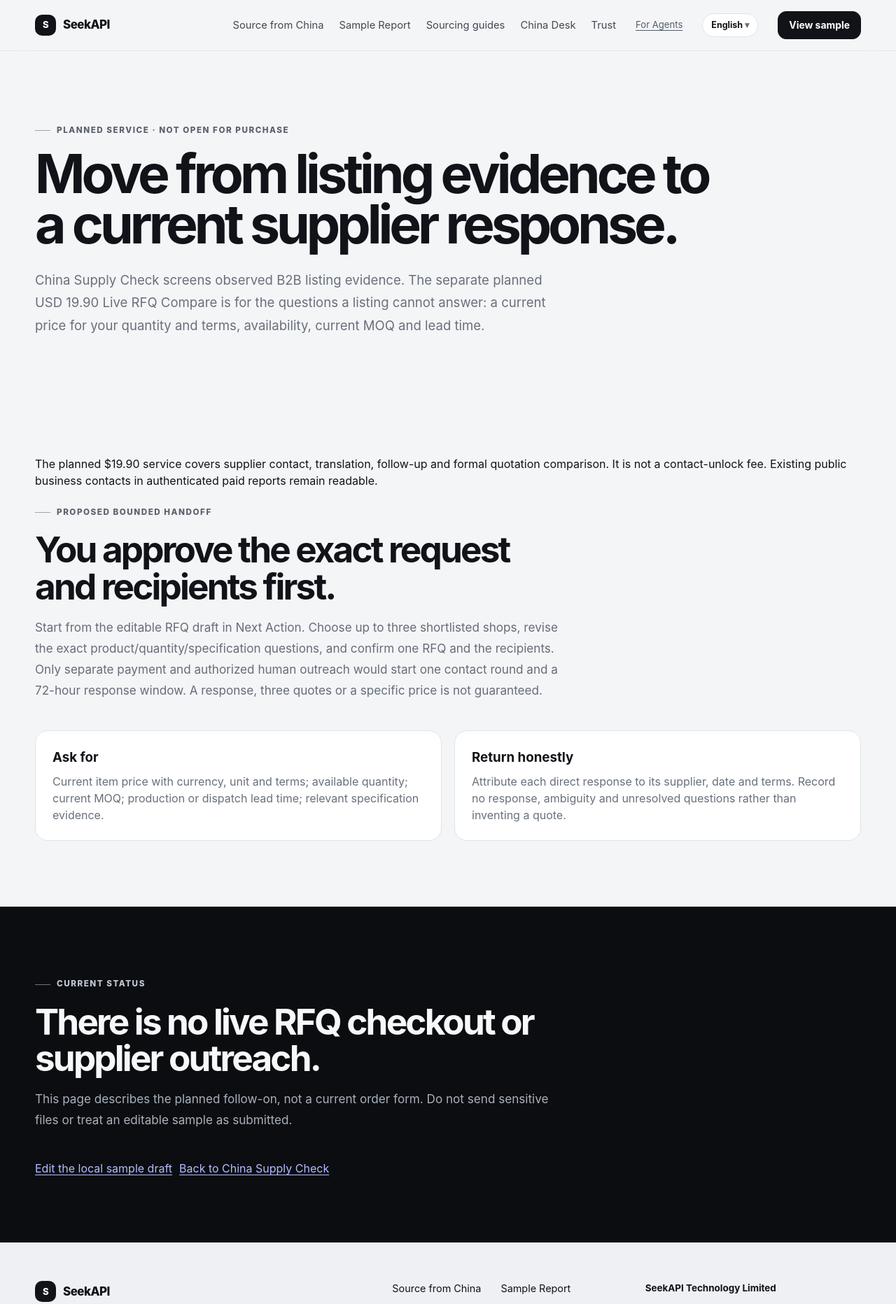
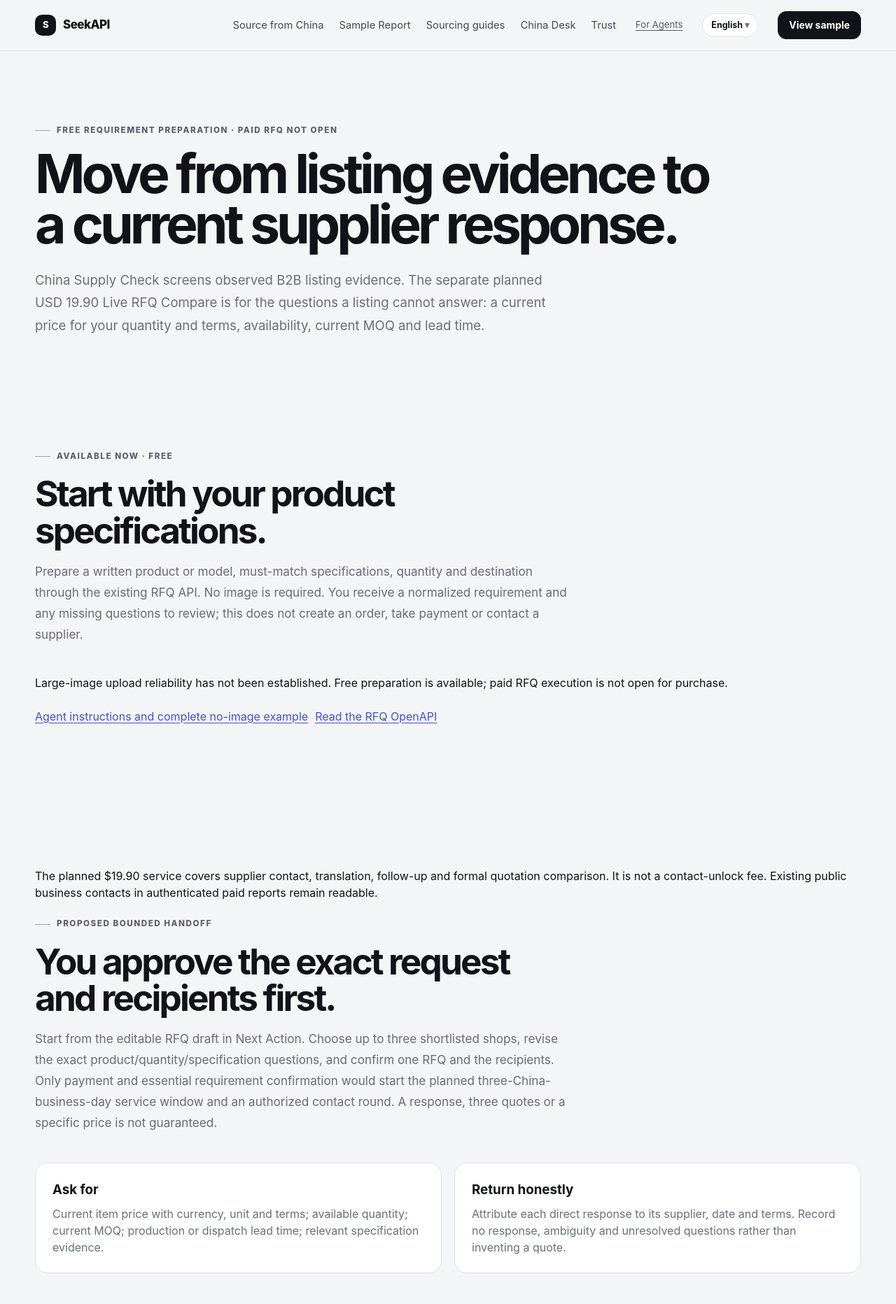
Before and after one commit to kiddhu/seekapi-public, a Next.js app: page /china-supply-check/live-rfq-compare in a window 1280 px wide. Shown: the top 1864 px of the page at 70% size. Built offline with nearby package versions, Linux system fonts and the light colour scheme.

Commit message:
SEEKAPI-1275: distinguish free RFQ preparation from planned paid execution

```diff
--- a/app/(english)/china-supply-check/live-rfq-compare/page.tsx
+++ b/app/(english)/china-supply-check/live-rfq-compare/page.tsx
@@ -3,13 +3,14 @@ import { Eyebrow, PageShell, SectionTitle } from '@/components/site';
 import { pageMetadata } from '@/lib/site';
 
 export const metadata = pageMetadata(
-  'Live RFQ Compare — Planned Current Quote Follow-on | SeekAPI',
-  'A separate future USD 19.90 service would request current supplier price, availability, MOQ and lead time using one buyer-confirmed RFQ and up to three selected recipients.',
+  'Live RFQ Compare — Free Requirement Preparation | SeekAPI',
+  'Prepare a procurement requirement for free. The separate planned USD19.90 supplier-contact and quotation-comparison service is not open for purchase.',
   '/china-supply-check/live-rfq-compare',
 );
 
 export default function Page() { return <PageShell>
-  <section className="page-hero"><div className="container"><Eyebrow>Planned service · not open for purchase</Eyebrow><h1>Move from listing evidence to a current supplier response.</h1><p>China Supply Check screens observed B2B listing evidence. The separate planned USD 19.90 Live RFQ Compare is for the questions a listing cannot answer: a current price for your quantity and terms, availability, current MOQ and lead time.</p></div></section>
-  <section className="section" id="service-scope"><div className="container"><p>The planned $19.90 service covers supplier contact, translation, follow-up and formal quotation comparison. It is not a contact-unlock fee. Existing public business contacts in authenticated paid reports remain readable.</p><SectionTitle eyebrow="Proposed bounded handoff" title="You approve the exact request and recipients first." body="Start from the editable RFQ draft in Next Action. Choose up to three shortlisted shops, revise the exact product/quantity/specification questions, and confirm one RFQ and the recipients. Only separate payment and authorized human outreach would start one contact round and a 72-hour response window. A response, three quotes or a specific price is not guaranteed."/><div className="definition-grid"><div className="definition"><h3>Ask for</h3><p>Current item price with currency, unit and terms; available quantity; current MOQ; production or dispatch lead time; relevant specification evidence.</p></div><div className="definition"><h3>Return honestly</h3><p>Attribute each direct response to its supplier, date and terms. Record no response, ambiguity and unresolved questions rather than inventing a quote.</p></div></div></div></section>
-  <section className="section section-dark" id="current-status"><div className="container"><SectionTitle eyebrow="Current status" title="There is no live RFQ checkout or supplier outreach." body="This page describes the planned follow-on, not a current order form. Do not send sensitive files or treat an editable sample as submitted."/><div className="link-list"><Link className="text-link" href="/china-supply-check/sample">Edit the local sample draft</Link><Link className="text-link" href="/china-supply-check">Back to China Supply Check</Link></div></div></section>
+  <section className="page-hero"><div className="container"><Eyebrow>Free requirement preparation · paid RFQ not open</Eyebrow><h1>Move from listing evidence to a current supplier response.</h1><p>China Supply Check screens observed B2B listing evidence. The separate planned USD 19.90 Live RFQ Compare is for the questions a listing cannot answer: a current price for your quantity and terms, availability, current MOQ and lead time.</p></div></section>
+  <section className="section" id="free-preparation"><div className="container"><SectionTitle eyebrow="Available now · free" title="Start with your product specifications." body="Prepare a written product or model, must-match specifications, quantity and destination through the existing RFQ API. No image is required. You receive a normalized requirement and any missing questions to review; this does not create an order, take payment or contact a supplier."/><p>Large-image upload reliability has not been established. Free preparation is available; paid RFQ execution is not open for purchase.</p><div className="link-list"><Link className="text-link" href="/for-agents#rfq-requirement-prepare">Agent instructions and complete no-image example</Link><a className="text-link" href="https://api.seekapi.ai/checkout/stripe/rfq?format=openapi">Read the RFQ OpenAPI</a></div></div></section>
+  <section className="section" id="service-scope"><div className="container"><p>The planned $19.90 service covers supplier contact, translation, follow-up and formal quotation comparison. It is not a contact-unlock fee. Existing public business contacts in authenticated paid reports remain readable.</p><SectionTitle eyebrow="Proposed bounded handoff" title="You approve the exact request and recipients first." body="Start from the editable RFQ draft in Next Action. Choose up to three shortlisted shops, revise the exact product/quantity/specification questions, and confirm one RFQ and the recipients. Only payment and essential requirement confirmation would start the planned three-China-business-day service window and an authorized contact round. A response, three quotes or a specific price is not guaranteed."/><div className="definition-grid"><div className="definition"><h3>Ask for</h3><p>Current item price with currency, unit and terms; available quantity; current MOQ; production or dispatch lead time; relevant specification evidence.</p></div><div className="definition"><h3>Return honestly</h3><p>Attribute each direct response to its supplier, date and terms. Record no response, ambiguity and unresolved questions rather than inventing a quote.</p></div></div></div></section>
+  <section className="section section-dark" id="current-status"><div className="container"><SectionTitle eyebrow="Current status" title="There is no live RFQ checkout or supplier outreach." body="Use free preparation to review your requirement. The paid follow-on remains planned; do not treat a prepared requirement or editable sample as an accepted supplier-contact assignment."/><div className="link-list"><Link className="text-link" href="/china-supply-check/sample">Edit the local sample draft</Link><Link className="text-link" href="/china-supply-check">Back to China Supply Check</Link></div></div></section>
 </PageShell>; }
```
